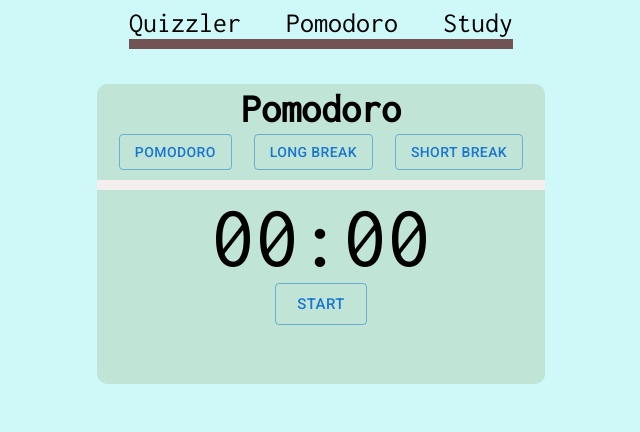
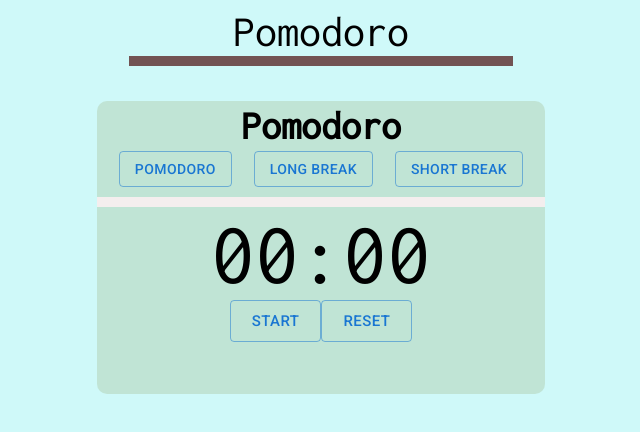
Before and after one commit to Andy51011/quizzler, a React (Create React App) app: page / in a window 1280 px wide. Shown: the top 432 px of the page, without its empty margins (319-959 px from the left). Built offline with nearby package versions, Linux system fonts and the light colour scheme.

Commit message:
reconfigured pomo timer

```diff
--- a/src/App.js
+++ b/src/App.js
@@ -12,7 +12,7 @@ const remainingTime = {
 export const App = () => {
   const [time, setTime] = useState(remainingTime);
   const [timerStart, setTimerStart] = useState(false);
-  const [pickedOption, setPickedOption] = useState("");
+  const [selectedOption, setSelectedOption] = useState("");
 
   return (
     <div className="main__container">
@@ -22,8 +22,8 @@ export const App = () => {
           setTime,
           timerStart,
           setTimerStart,
-          pickedOption,
-          setPickedOption,
+          selectedOption,
+          setSelectedOption,
         }}
       >
         <QuizzlerHeader />
--- a/src/components/header/QuizzlerHeader.css
+++ b/src/components/header/QuizzlerHeader.css
@@ -9,9 +9,9 @@
 .nav__items {
   display: flex;
   flex-direction: row;
-  justify-content: space-between;
+  justify-content: center;
   width: 30%;
-  font-size: 1.75rem;
+  font-size: 2.75rem;
   padding-bottom: 2px;
   border-bottom: 10px solid rgb(114, 83, 83);
 }
--- a/src/components/header/QuizzlerHeader.jsx
+++ b/src/components/header/QuizzlerHeader.jsx
@@ -6,9 +6,7 @@ export const QuizzlerHeader = () => {
     <>
       <div className="header__container">
         <div className="nav__items">
-          <div>Quizzler</div>
           <div>Pomodoro</div>
-          <div>Study</div>
         </div>
       </div>
     </>
--- a/src/components/left-display/DisplayLeft.jsx
+++ /dev/null
@@ -1,5 +0,0 @@
-import React from "react";
-
-export const DisplayLeft = () => {
-  return <div>left display her</div>;
-};
--- a/src/components/right-display/DisplayRight.jsx
+++ b/src/components/right-display/DisplayRight.jsx
@@ -1,13 +1,12 @@
 import React from "react";
 import { Pomodoro } from "./Pomodoro";
-import { Quiz } from "./Quiz";
+
 import "./DisplayRight.css";
 export const DisplayRight = () => {
   return (
     <>
       <div className="right__container">
         <Pomodoro />
-        <Quiz />
       </div>
     </>
   );
--- a/src/components/right-display/Pomodoro.jsx
+++ b/src/components/right-display/Pomodoro.jsx
@@ -1,32 +1,39 @@
 import React from "react";
 import "./Pomodoro.css";
 import Button from "@mui/material/Button";
-import { useState, useContext, useEffect } from "react";
+import { useContext, useEffect } from "react";
 import { AppContext } from "../../ContextAPI/context.js";
 import { timer } from "./timerUtil.js";
+import alarm from "../Audio/alarm.wav";
 export const Pomodoro = () => {
   const {
     time,
     setTime,
     timerStart,
-    pickedOption,
-    setPickedOption,
     setTimerStart,
+    selectedOption,
+    setSelectedOption,
   } = useContext(AppContext);
-
+  //const alarm = new Audio(alarm);
   const timeMinutes = time.minutes < 10 ? `0${time.minutes}` : time.minutes;
   const timeSeconds = time.seconds < 10 ? `0${time.seconds}` : time.seconds;
 
+  const handleSelection = (e) => {
+    let selectedVal = e.target.value;
+    console.log(selectedVal);
+    setTime({
+      ...time,
+      minutes:
+        selectedVal === "pomo" ? 25 : selectedVal === "long-break" ? 15 : 0,
+      seconds: 5,
+    });
+    if (timerStart) {
+      setTimerStart(false);
+    }
+  };
+
   const handleTime = (e) => {
-    console.log(timerStart);
-    if (timerStart === false) {
-      setTimerStart(true);
-      setTime({
-        ...time,
-        minutes: e.target.value,
-        seconds: time.seconds,
-      });
-    } else {
+    if (timerStart) {
       let countdownTime = timer(time.minutes, time.seconds);
       setTime({
         ...time,
@@ -36,10 +43,32 @@ export const Pomodoro = () => {
     }
   };
 
+  // start and pause time
+  const handleStart = () => {
+    setTimerStart(true);
+    if (timerStart) {
+      let countdownTime = timer(time.minutes, time.seconds);
+      setTime({
+        ...time,
+        minutes: countdownTime.minutes,
+        seconds: countdownTime.seconds,
+      });
+    }
+
+    if (time.seconds === 0) {
+      setTimerStart(false);
+      alarm.play();
+    }
+  };
+
+  const handleStop = () => {
+    setTimerStart(false);
+  };
+
   useEffect(() => {
     let intervalId = setInterval(() => {
       if (timerStart) {
-        handleTime();
+        handleStart();
       }
     }, 1000);
     return () => clearInterval(intervalId);
@@ -50,20 +79,49 @@ export const Pomodoro = () => {
       <section className="pomo__container">
         <h1 className="pomo__title">Pomodoro</h1>
         <div className="pomo__display">
-          <Button variant="outlined" value="25" onClick={handleTime}>
+          <Button variant="outlined" value="pomo" onClick={handleSelection}>
             Pomodoro
           </Button>
-          <Button variant="outlined" value="10" onClick={handleTime}>
+          <Button
+            variant="outlined"
+            value="long-break"
+            onClick={handleSelection}
+          >
             Long Break
           </Button>
-          <Button variant="outlined" value="5" onClick={handleTime}>
+          <Button
+            variant="outlined"
+            value="short-break"
+            onClick={handleSelection}
+          >
             Short Break
           </Button>
         </div>
         <div id="pomo__timer">{`${timeMinutes}:${timeSeconds} `}</div>
-        <Button className="pomo__startbtn" size="large" variant="outlined">
-          Start
-        </Button>
+        <div>
+          {!timerStart ? (
+            <Button
+              className="pomo__startbtn"
+              size="large"
+              variant="outlined"
+              onClick={handleStart}
+            >
+              Start
+            </Button>
+          ) : (
+            <Button
+              className="pomo__resetbtn"
+              size="large"
+              variant="outlined"
+              onClick={handleStop}
+            >
+              Stop
+            </Button>
+          )}
+          <Button className="pomo__resetbtn" size="large" variant="outlined">
+            Reset
+          </Button>
+        </div>
       </section>
     </>
   );
--- a/src/components/right-display/Quiz.jsx
+++ /dev/null
@@ -1,5 +0,0 @@
-import React from "react";
-
-export const Quiz = () => {
-  return <></>;
-};
--- a/src/components/right-display/timerUtil.js
+++ b/src/components/right-display/timerUtil.js
@@ -6,15 +6,17 @@ export const timer = (timeMin, timeSec) => {
   let timeInSeconds = timeSec;
   let timeInMinutes = timeMin;
 
-  if (timeInMinutes < 0 && timeInSeconds < 0) {
-    stopTimer();
-  }
-
-  if (timeInSeconds === 0) {
-    timeInMinutes--;
-    timeInSeconds = 59;
+  if (timeInMinutes !== 0) {
+    if (timeInSeconds === 0) {
+      timeInMinutes--;
+      timeInSeconds = 59;
+    } else {
+      timeInSeconds--;
+    }
   } else {
-    timeInSeconds--;
+    if (timeInSeconds > 0) {
+      timeInSeconds--;
+    }
   }
 
   return {
@@ -23,11 +25,3 @@ export const timer = (timeMin, timeSec) => {
   };
 };
 // clear interval to stop timer; this function stops the timer
-const stopTimer = () => {
-  clearInterval(timer);
-};
-
-// calls function every second
-const startTimer = () => {
-  setInterval(timer, 1000);
-};
```
Also changed, not shown: 1 other file (tests, documents, lock files or other folders).
